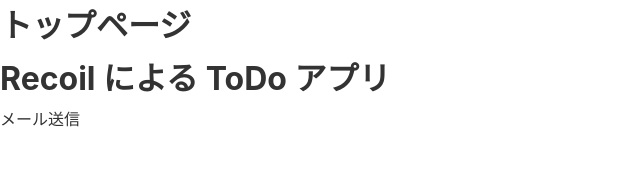
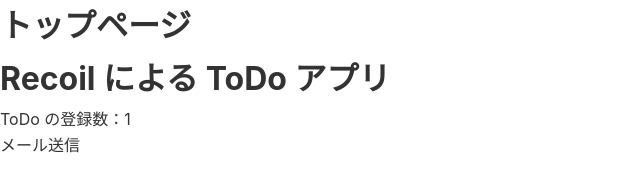
Before and after one commit to siakas/nextjs-recoil-sample, a Next.js app: page / in a window 1280 px wide. Shown: the top 196 px of the page, without its empty margins (0-640 px from the left). Built offline with nearby package versions, Linux system fonts and the light colour scheme.

Commit message:
selector を定義

```diff
--- a/src/components/TodoList.tsx
+++ b/src/components/TodoList.tsx
@@ -1,4 +1,4 @@
-import { atom, useRecoilValue } from 'recoil'
+import { atom, selector, useRecoilValue } from 'recoil'
 
 // atom に ToDo リストの初期値の「状態」を定義
 const todoListState = atom({
@@ -12,16 +12,31 @@
   ],
 })
 
+// selector は atom の状態を操作して別の処理をおこなう
+// ここでは todoListState の配列内のオブジェクトの数を取得して返している
+// selector では初期値の設定はおこなわない
+const todoListStatsState = selector({
+  key: 'todoListStatsState',
+  get: ({ get }) => {
+    const todoList = get(todoListState)
+    const totalNum = todoList.length
+
+    return totalNum
+  },
+})
+
 const TodoList = () => {
   // 定義した atom の値は useRecoilValue() で取得する
   // useRecoilValue() の引数には atom の戻り値が格納されている変数名を設定する（key 名ではない点に注意）
   // また、useRecoilValue() は状態の取得のみで更新はできない
   const todoList = useRecoilValue(todoListState)
-  // console.log(todoList)
+
+  const totalNum = useRecoilValue(todoListStatsState)
 
   return (
     <div>
       <h1>Recoil による ToDo アプリ</h1>
+      <p>ToDo の登録数：{totalNum}</p>
       {todoList.map((todo) => (
         <div key={todo.id}>{todo.title}</div>
       ))}
```
